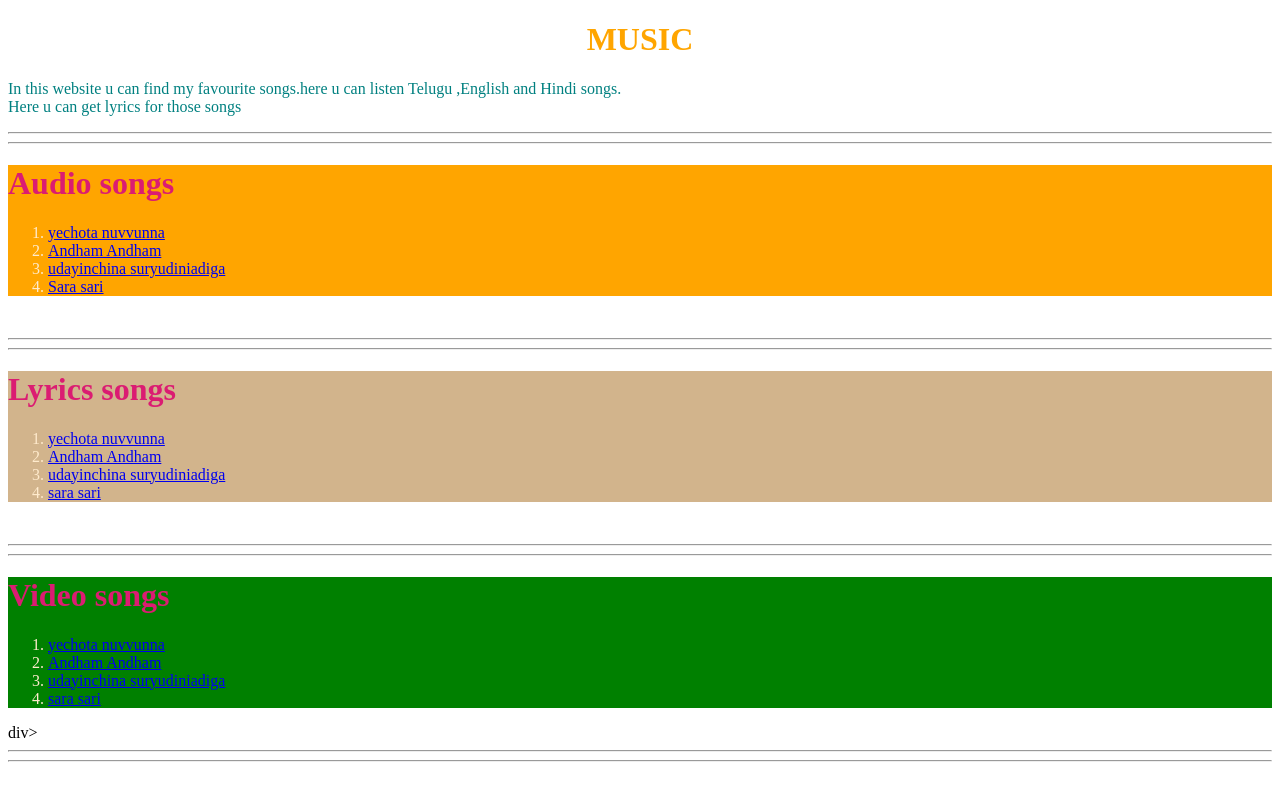
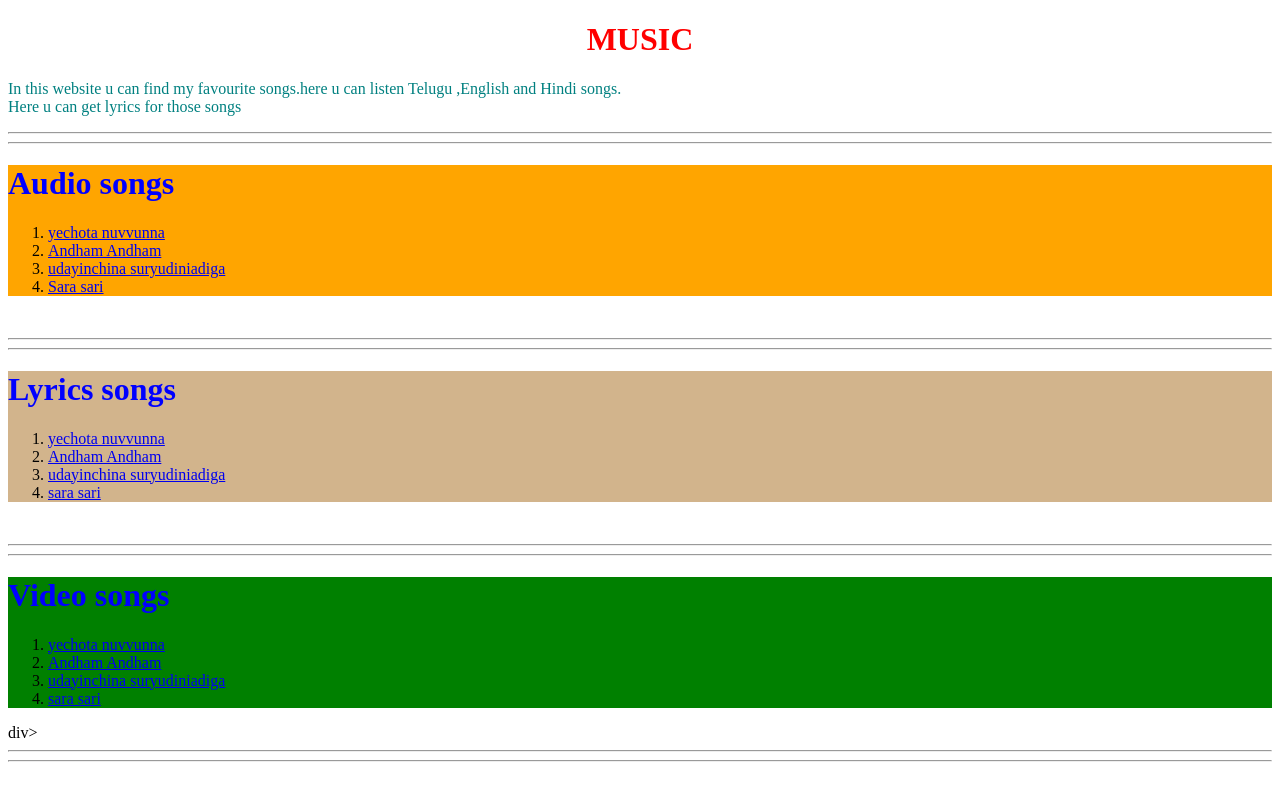
Before and after one commit to psathwik-AIML/music, a plain HTML site: page index.html in a window 1280 px wide. Drawn offline with Linux system fonts and the light colour scheme.

Commit message:
Update index.html

```diff
--- a/index.html
+++ b/index.html
@@ -5,16 +5,16 @@
         <title>Music</title>
         <style>
             h1{
-            color:rgb(219, 28, 114)
+            color:blue
         }
         ol{
-            color:blanchedalmond
+            color:black
         }
 
         </style>
     </head>
     <body>
-        <h1><center><font  color="orange">MUSIC</font></center></h1>
+        <h1><center><font  color="Red">MUSIC</font></center></h1>
         <p style="color:teal">In this website u can find my favourite songs.here u can listen Telugu ,English and Hindi songs.<br>
         Here u can get lyrics for those songs </p>
         <hr>
```
